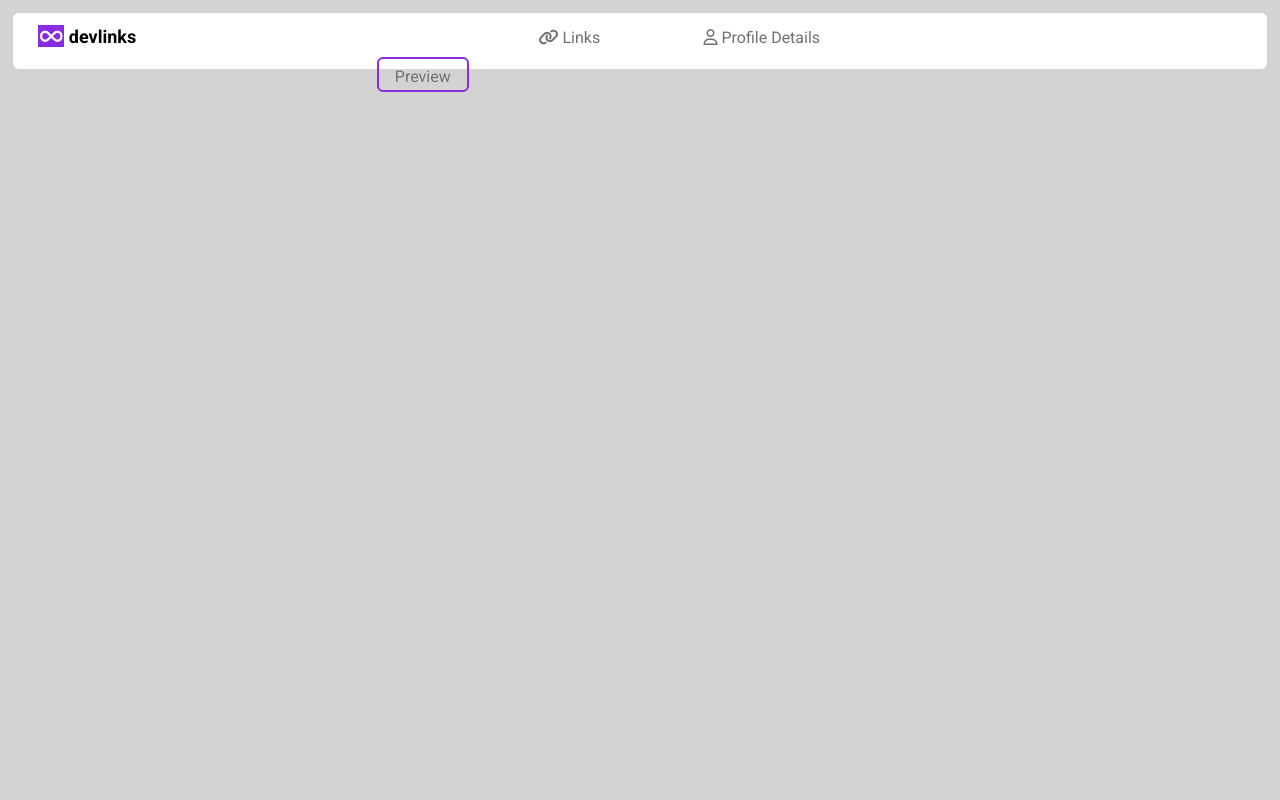
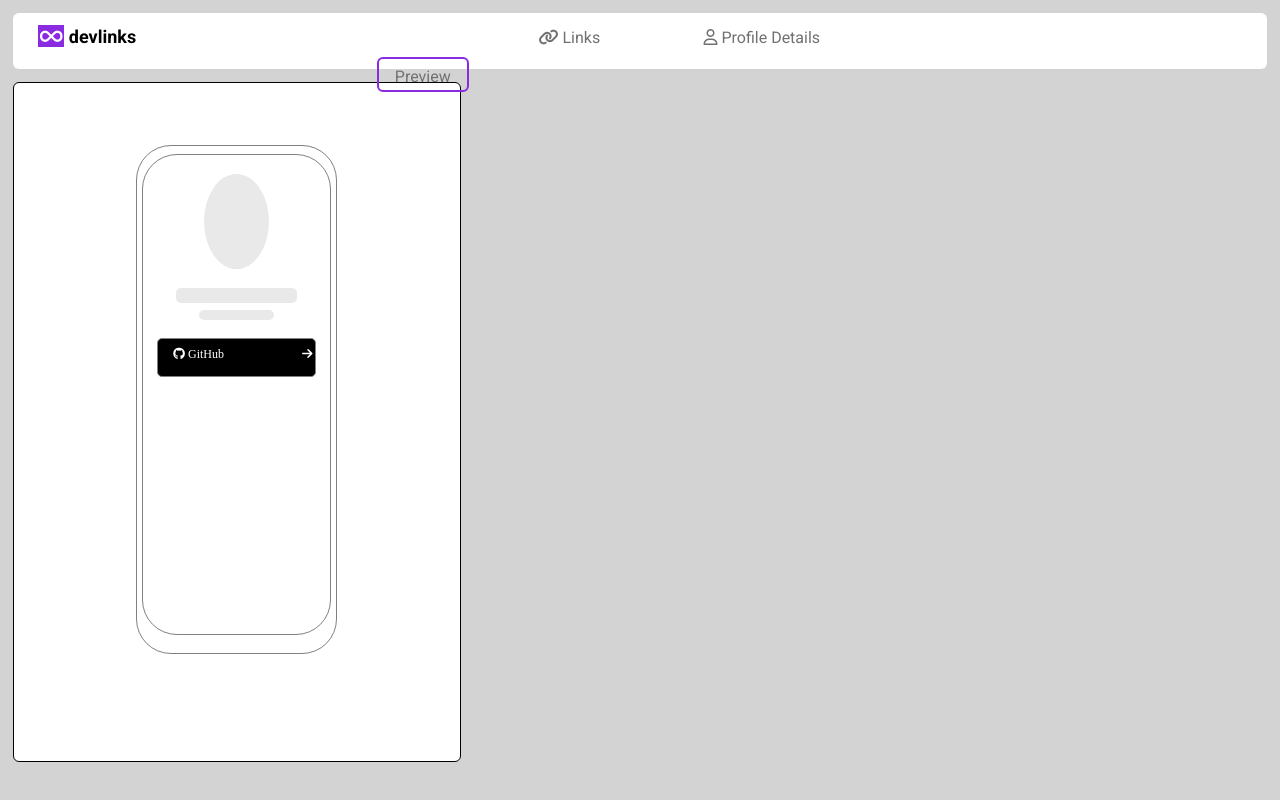
Before and after one commit to ensarsagkal/calisma, a plain HTML site: page grup4/index.html in a window 1280 px wide. Drawn offline with Linux system fonts and the light colour scheme.

Commit message:
end of day

```diff
--- a/grup4/index.html
+++ b/grup4/index.html
@@ -25,5 +25,20 @@
         <li id="preview"><a href="#">Preview</a></li>
     </ul>
 </nav>
+
+<section class="left">
+    <article class="phone">
+        <article class="phone2">
+            <article class="photo"></article>
+            <article class="photo2"></article>
+            <article class="photo3"></article>
+            <article id="space" class="github"><i class="fa-brands fa-github"></i> GitHub<i id="arrow" class="fa-solid fa-arrow-right"></i></article>
+
+        </article>
+    </article>
+
+
+
+</section>
 </body>
 </html>
--- a/grup4/style.css
+++ b/grup4/style.css
@@ -87,3 +87,89 @@ div:hover #icon2 {
   padding: 0.6% 1.3%;
   padding-bottom: 0.3%;
 }
+
+/* -------------------------------------------------- */
+.left{
+  border: 1px solid black;
+  border-radius: 6px;
+  background-color: white;
+  width: 35%;
+  height: 85vh;
+  margin-left: 1%;
+}
+
+
+.phone{
+  border: 1px solid grey;
+  border-radius:35px ;
+  width: 45%;
+  height: 75%;
+  margin: auto;
+  margin-top: 14%;
+}
+
+.phone2{
+  border: 1px solid grey;
+  border-radius:35px ;
+  width: 95%;
+  height: 95%;
+  margin: 4% auto;
+
+}
+
+
+.photo{
+  /* border: 1px solid grey; */
+
+  width: 35%;
+  height: 20%;
+  margin: 10% auto;
+  border-radius: 50%;
+  background-color: rgba(211, 211, 211, 0.505);
+
+}
+
+.photo2{
+  /* border: 1px solid grey; */
+
+  width: 65%;
+  height: 3%;
+  margin: 10% auto 3%;
+  border-radius: 5px;
+  background-color: rgba(211, 211, 211, 0.505);
+
+}
+
+
+.photo3{
+  /* border: 1px solid grey; */
+
+  width: 40%;
+  height: 2%;
+  margin: 4% auto;
+  border-radius: 5px;
+  background-color: rgba(211, 211, 211, 0.505);
+
+}
+/* diğeerlerinde de kullanılacak */
+
+.github{
+    border: 1px solid grey;
+
+    width: 85%;
+    height: 8%;
+    margin: 10% auto;
+    border-radius: 5px;
+    background-color:black;
+    color: white;
+    font-size: 12px;
+    padding-top: 4%;
+
+}
+
+#arrow{
+  padding-left: 55%;
+}
+#space{
+  padding-left: 8%;
+}
```
